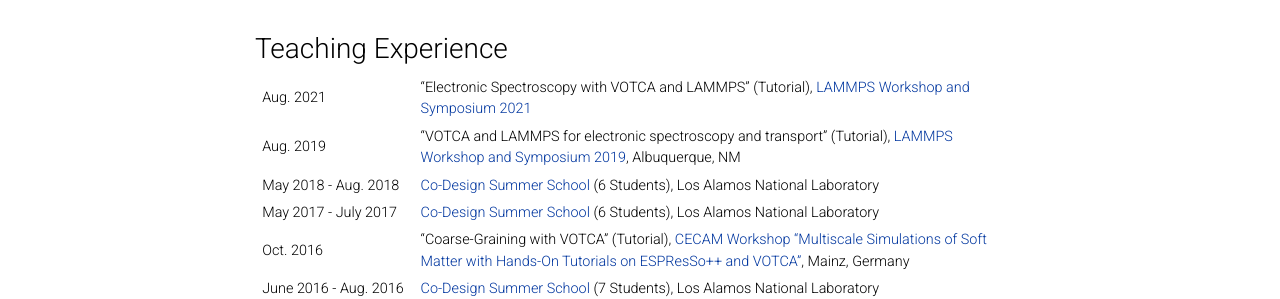
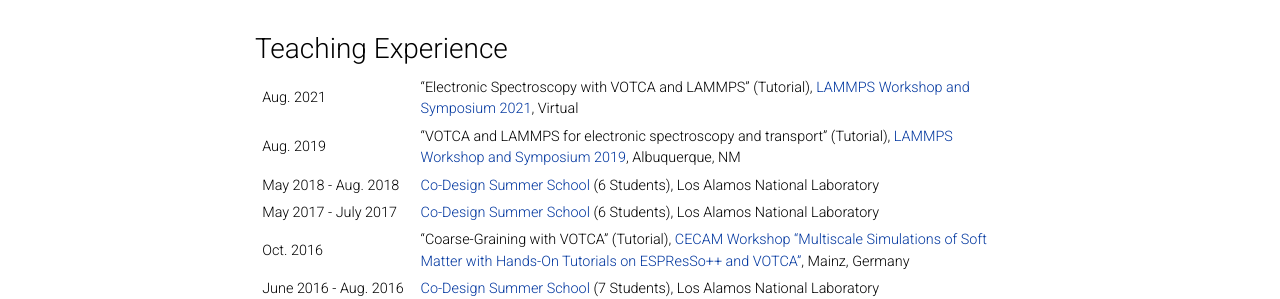
Before and after one commit to junghans/junghans.github.io, a Jekyll site: the page built from _pages/cv.md, in a window 1280 px wide and 900 px high, scrolled down 3021 px. Shown: the part 160-459 px from the top of the window. Built offline with Jekyll 4.4.1, drawn with Linux system fonts in a browser that asks for light colours; comment, search, counter and statistics services are not loaded; a style sheet for code colours, icons or effects is not loaded.

Commit message:
cv.tex: more updates

```diff
--- a/_pages/cv.md
+++ b/_pages/cv.md
@@ -141,7 +141,7 @@
 
 ### Teaching Experience ###
 
-| Aug. 2021 | "Electronic Spectroscopy with VOTCA and LAMMPS" (Tutorial), [LAMMPS Workshop and Symposium 2021](https://www.lammps.org/workshops/Aug21)
+| Aug. 2021 | "Electronic Spectroscopy with VOTCA and LAMMPS" (Tutorial), [LAMMPS Workshop and Symposium 2021](https://www.lammps.org/workshops/Aug21), Virtual
 | Aug. 2019 | "VOTCA and LAMMPS for electronic spectroscopy and transport" (Tutorial), [LAMMPS Workshop and Symposium 2019](https://www.lammps.org/workshops/Aug19/workshop.html), Albuquerque, NM
 | May  2018 - Aug. 2018  | [Co-Design Summer School](http://codesign.lanl.gov) (6 Students), Los Alamos National Laboratory
 | May  2017 - July 2017  | [Co-Design Summer School](http://codesign.lanl.gov) (6 Students), Los Alamos National Laboratory
```
Also changed, not shown: 1 other file.
